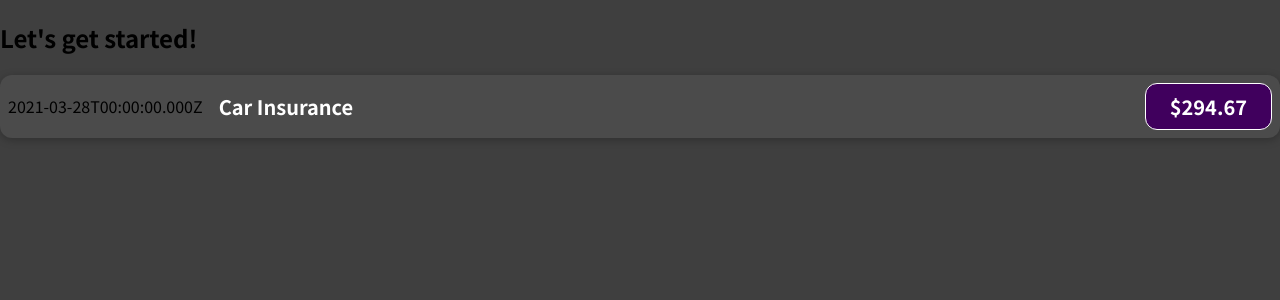
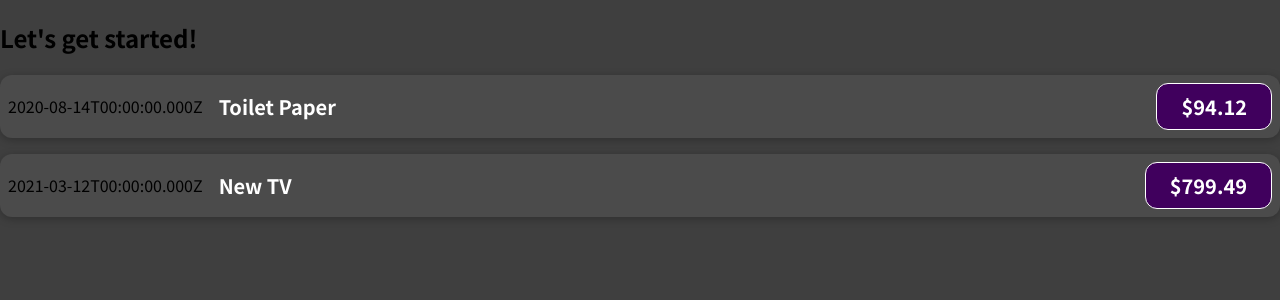
Before and after one commit to caiojuvino/react-expense-tracker, a JavaScript app: page / in a window 1280 px wide. Shown: the top 300 px of the page. Built offline with nearby package versions, Linux system fonts and the light colour scheme.

Commit message:
Passing Data via props

```diff
--- a/src/App.js
+++ b/src/App.js
@@ -1,10 +1,34 @@
-import ExpenseItem from './components/ExpenseItem'
+import ExpenseItem from "./components/ExpenseItem";
+
+const expenses = [
+  {
+    id: "e1",
+    title: "Toilet Paper",
+    amount: 94.12,
+    date: new Date(2020, 7, 14),
+  },
+  {
+    id: "e2",
+    title: "New TV",
+    amount: 799.49,
+    date: new Date(2021, 2, 12),
+  }
+];
 
 function App() {
   return (
     <div>
       <h2>Let's get started!</h2>
-      <ExpenseItem></ExpenseItem>
+      <ExpenseItem
+        title={expenses[0].title}
+        amount={expenses[0].amount}
+        date={expenses[0].date}
+      ></ExpenseItem>
+      <ExpenseItem
+        title={expenses[1].title}
+        amount={expenses[1].amount}
+        date={expenses[1].date}
+      ></ExpenseItem>
     </div>
   );
 }
--- a/src/components/ExpenseItem.js
+++ b/src/components/ExpenseItem.js
@@ -1,16 +1,12 @@
 import "./ExpenseItem.css";
 
-function ExpenseItem() {
-  const expenseDate = new Date(2021, 2, 28);
-  const expenseTitle = "Car Insurance";
-  const expenseAmount = 294.67;
-
+function ExpenseItem(props) {
   return (
     <div className="expense-item">
-      <div>{expenseDate.toISOString()}</div>
+      <div>{props.date.toISOString()}</div>
       <div className="expense-item__description">
-        <h2>{expenseTitle}</h2>
-        <div className="expense-item__price">${expenseAmount}</div>
+        <h2>{props.title}</h2>
+        <div className="expense-item__price">${props.amount}</div>
       </div>
     </div>
   );
```
